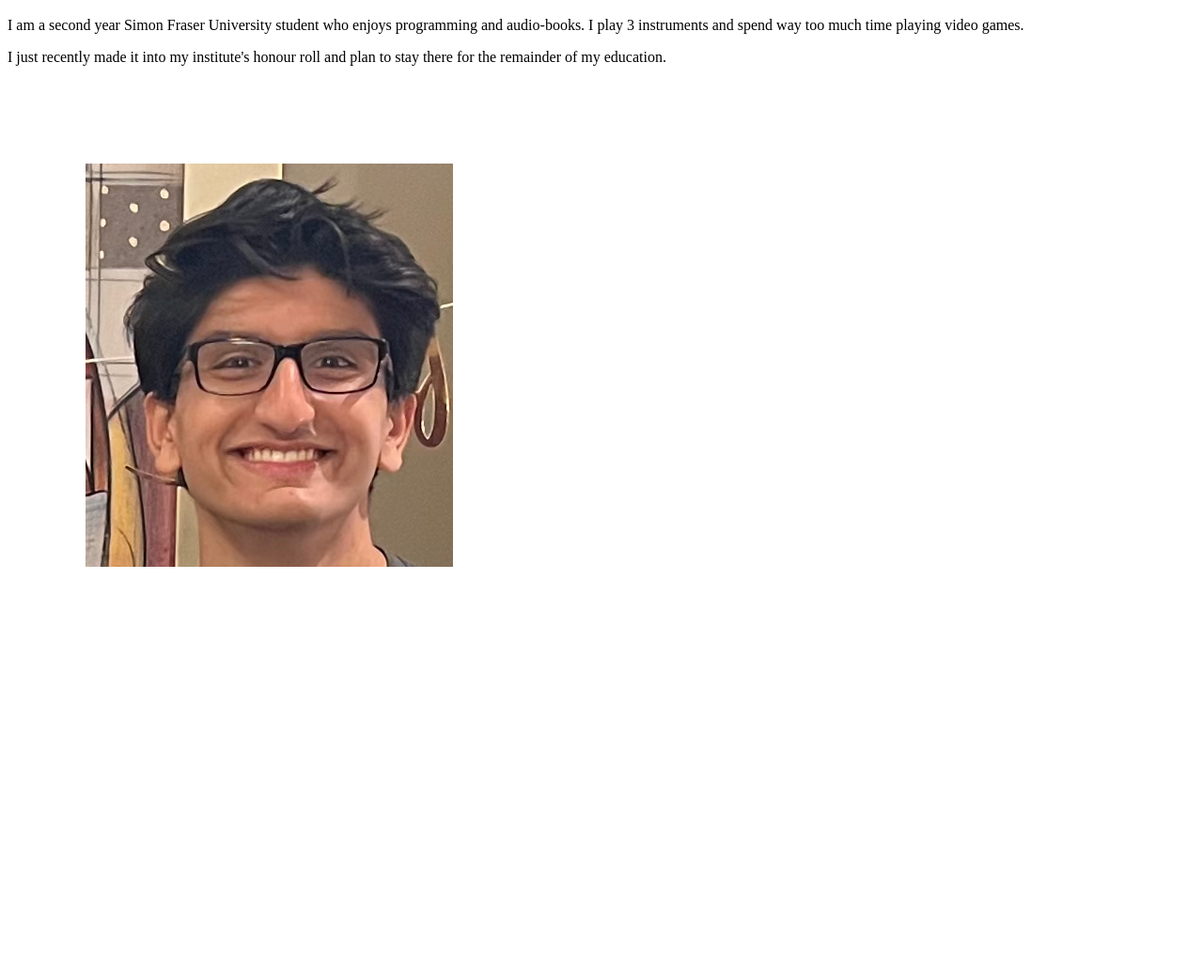
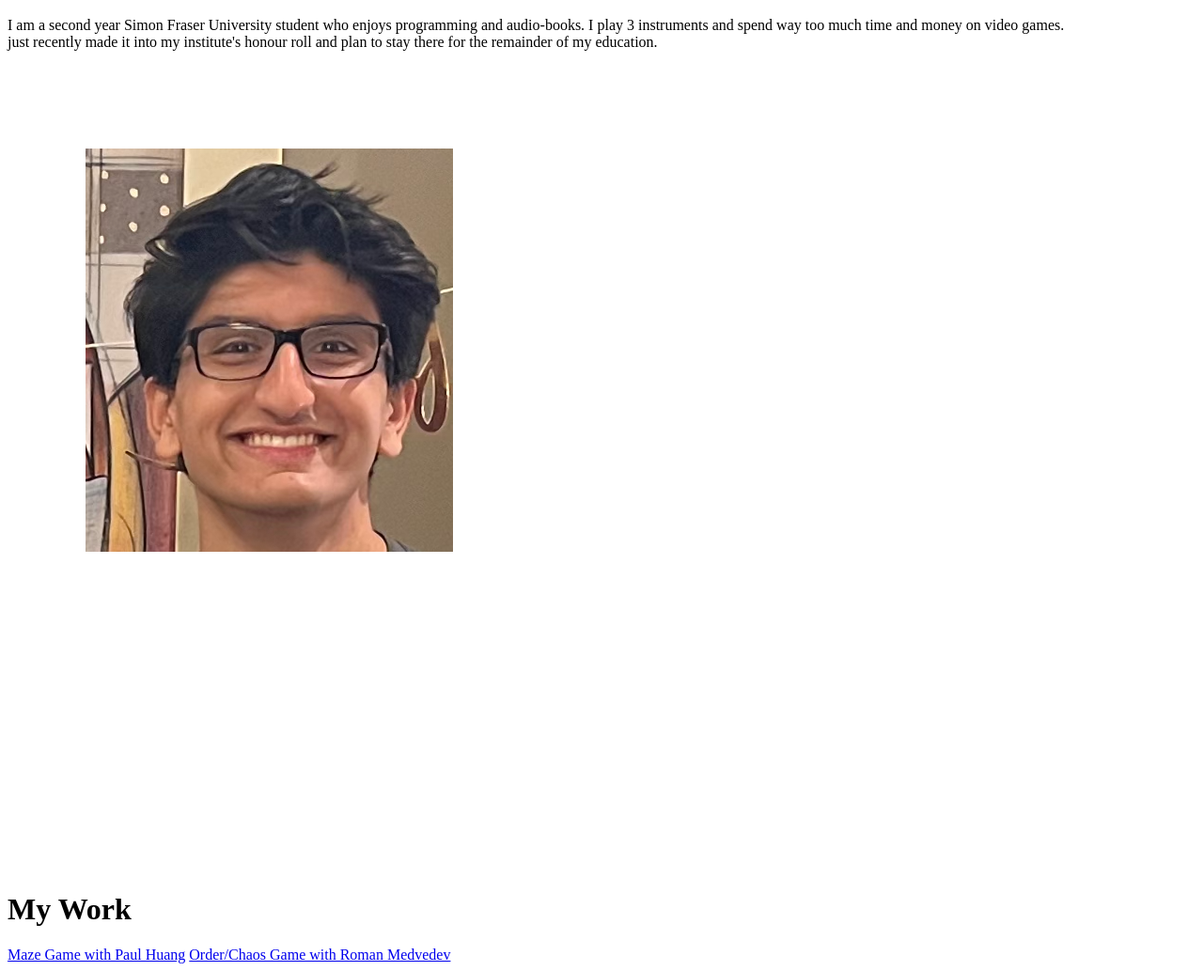
Before and after one commit to Carbonate1/Brandon-Chattha.github.io, a plain HTML site: page index.html in a window 1280 px wide. Shown: the part 48-1081 px from the top of the page at 94% size. Before the commit the page ends 999 px from the top, so only its background shows below. Drawn offline with Linux system fonts and the light colour scheme.

Commit message:
Added hyperlinks to github repos

```diff
--- a/index.html
+++ b/index.html
@@ -6,8 +6,15 @@
 </head>
 <body>
     <h1>Who is Brandon Chattha?</h1>
-    <p>I am a second year Simon Fraser University student who enjoys programming and audio-books. I play 3 instruments and spend way too much time playing video games.</p>
-    <p>I just recently made it into my institute's honour roll and plan to stay there for the remainder of my education.</p>
+    <p>I am a second year Simon Fraser University student who enjoys programming and audio-books. I play 3 instruments and spend way too much time and money on video games. <br> just recently made it into my institute's honour roll and plan to stay there for the remainder of my education.</p>
     <img src="Images/Professional Picture.png" alt="Picture of me on October 31st, 2023">
 </body>
+
+
+
+<body>
+    <h1>My Work</h1>
+    <a href="https://github.com/pppaaaaul/MazeGame.git">Maze Game with Paul Huang</a>
+    <a href="https://github.com/leromango/CMPT135-A5-OrderChaos.git">Order/Chaos Game with Roman Medvedev</a>
+</body>
 </html>
```
